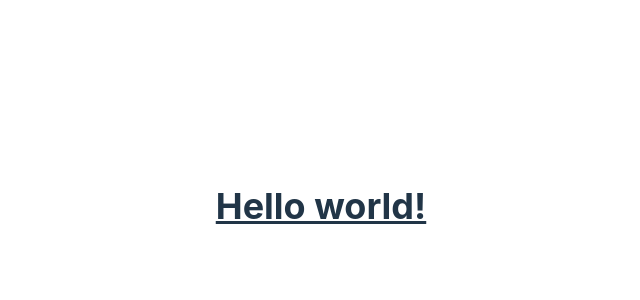
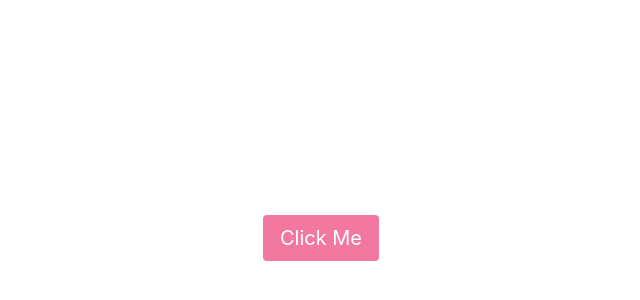
Before and after one commit to KianCandelario/KaKamPink, a Vue app: page / in a window 1280 px wide. Shown: the part 194-494 px from the top of the page, without its empty margins (319-959 px from the left). Built offline with nearby package versions, Linux system fonts and the light colour scheme.

Commit message:
modified App.vue

```diff
--- a/src/App.vue
+++ b/src/App.vue
@@ -1,7 +1,14 @@
 <script setup>
+import Footers from './components/Footer.vue'
 import HelloWorld from './components/HelloWorld.vue'
+import Sheet_One from './components/Sheet_One.vue'
+import Sheet_Two from './components/Sheet_Two.vue'
+import Sheet_Three from './components/Sheet_Three.vue'
+import BottomSheets_One from './components/BottomSheets_One.vue'
+import BottomSheet_Two from './components/BottomSheet_Two.vue'
+import BottomSheet_Three from './components/BottomSheet_Three.vue'
 </script>
 
 <template>
-  <HelloWorld />
+  <BottomSheet_Three/>
 </template>
```
